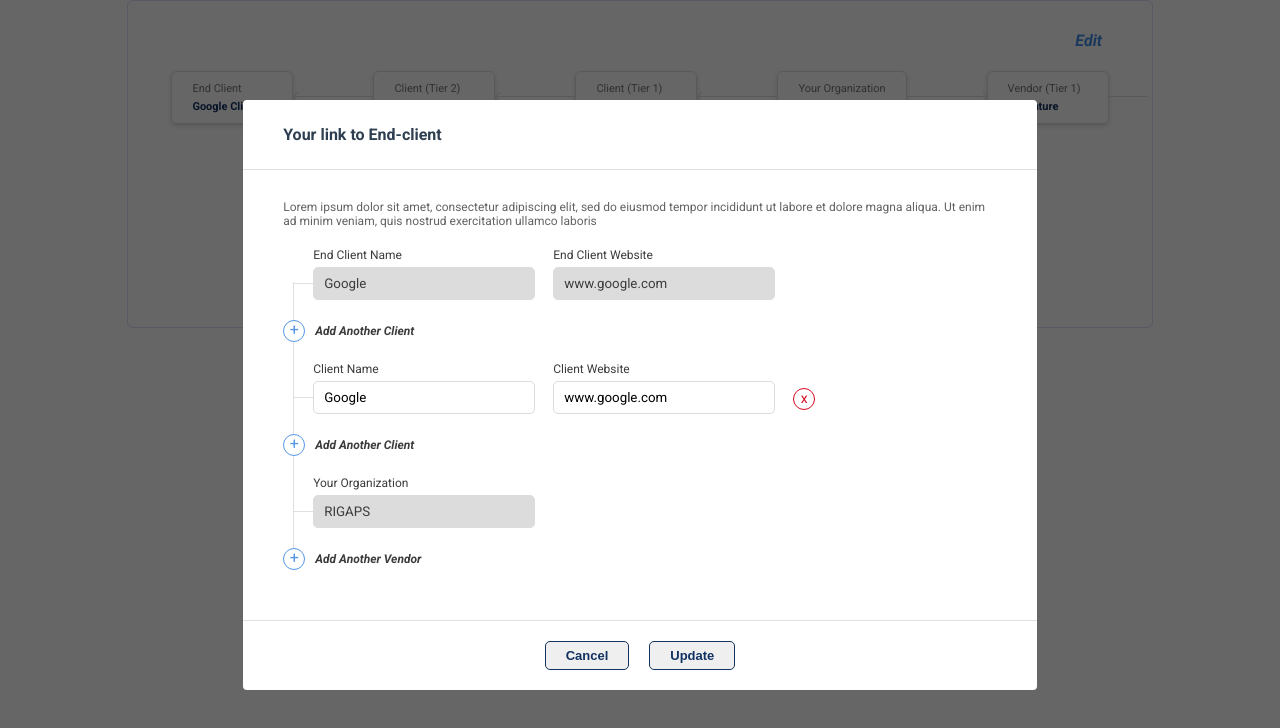
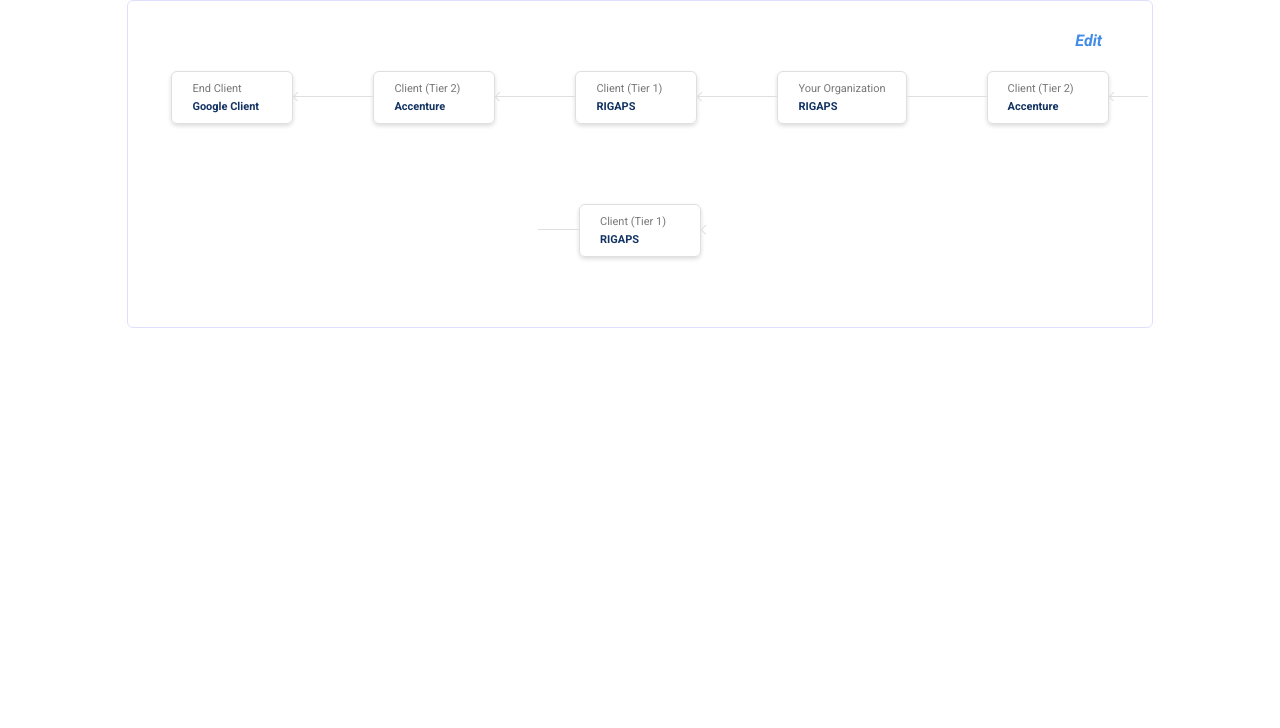
Before and after one commit to sharath0033/flow-design, a Vue app: page / in a window 1280 px wide. Shown: the top 728 px of the page. Built offline with nearby package versions, Linux system fonts and the light colour scheme.

Commit message:
Home data linked to Store and functionality completed.

```diff
--- a/src/components/Edit.vue
+++ b/src/components/Edit.vue
@@ -58,8 +58,8 @@ veniam, quis nostrud exercitation ullamco laboris</div>
       </section>
       <footer>
         <div class="btnGroup">
-          <button v-on:click="showPopupDialog = false">Cancel</button>
-          <button>Update</button>
+          <button v-on:click="hidePopupDialog">Cancel</button>
+          <button v-on:click="saveChanges">Update</button>
         </div>
       </footer>
     </div>
@@ -68,7 +68,23 @@ veniam, quis nostrud exercitation ullamco laboris</div>
 
 <script>
 export default {
-  name: 'Edit'
+  name: 'Edit',
+  data() {
+  },
+  computed: {
+
+  },
+  methods: {
+    hidePopupDialog() {
+      this.$store.dispatch('showHidePopupDialog', false)
+    },
+    saveChanges() {
+      this.$store.dispatch('saveChanges', false)
+    }
+  },
+  created() {
+
+  }
 }
 </script>
 
--- a/src/components/Home.vue
+++ b/src/components/Home.vue
@@ -1,10 +1,10 @@
 <template>
   <div id="wrapper">
     <div id="home-container">
-      <div id="editBtn" v-on:click="showPopupDialog = true">Edit</div>
+      <div id="editBtn" v-on:click="showPopupDialog">Edit</div>
       <div id="section">
 
-        <template v-for="item in data">
+        <template v-for="item in getData">
           <div class="module" :key="item.itemId">
             <div class="content" v-bind:class="typeData[item.type].class">
               <div class="type">{{ typeData[item.type].type }}</div>
@@ -12,7 +12,7 @@
             </div>
           </div>
 
-          <template v-if="item.children">
+          <template v-if="item.children.length>0">
             <div class="module" v-for="subItem in item.children" :key="subItem.subItem">
               <div class="content" v-bind:class="typeData[subItem.type].class">
                 <div class="type">{{ typeData[subItem.type].type.replace('[0]', subItem.id) }}</div>
@@ -26,7 +26,7 @@
       </div>
     </div>
 
-    <Edit v-show="showPopupDialog"/>
+    <Edit v-show="getPopupDialogState"/>
 
   </div>
 </template>
@@ -36,76 +36,34 @@ import Edit from './Edit.vue'
 
 export default {
   name: 'Home',
-  data: function() {
+  components: {
+    Edit
+  },
+  data() {
     return{
-      showPopupDialog: true,
-      typeData: {
-        "100": {
-          type: "End Client",
-          class: 'client'
-        },
-        "110": {
-          type: "Client (Tier [0])",
-          class: 'client'
-        },
-        "200": {
-          type: "Your Organization",
-          class: ''
-        },
-        "210": {
-          type: "Vendor (Tier [0])",
-          class: 'vendor'
-        }
-      },
-      data: [
-        {
-          name: "Google Client",
-          type: 100,
-          url: "www.google.com",
-          children: [
-            {
-              id: 2,
-              name: "Accenture",
-              type: 110,
-              url: "www.accenture.com"
-            },
-            {
-              id: 1,
-              name: "RIGAPS",
-              type: 110,
-              url: "www.rigaps.com"
-            }
-          ]
-        },
-        {
-          name: "RIGAPS",
-          type: 200,
-          children: [
-            {
-              id: 1,
-              name: "Accenture",
-              type: 210,
-              url: "www.accenture.com"
-            },
-            {
-              id: 2,
-              name: "RIGAPS",
-              type: 210,
-              url: "www.rigaps.com"
-            },
-            {
-              id: 3,
-              name: "RIGAPS",
-              type: 210,
-              url: "www.rigaps.com"
-            }
-          ]
-        }
-      ]
+      typeData: {},
+      data: []
     }
   },
-  components: {
-    Edit
+  computed: {
+    getPopupDialogState() {
+      return this.$store.getters.getPopupDialogState;
+    },
+    getData() {
+      return this.$store.getters.getData;
+    },
+    getTypeData() {
+      return this.$store.getters.getTypeData;
+    }
+  },
+  methods: {
+    showPopupDialog() {
+      this.$store.dispatch('showHidePopupDialog', true)
+    }
+  },
+  created() {
+    this.data = this.getData;
+    this.typeData = this.getTypeData;
   }
 }
 </script>
--- a/src/store.js
+++ b/src/store.js
@@ -5,12 +5,84 @@ Vue.use(Vuex)
 
 export default new Vuex.Store({
   state: {
-
+    showPopupDialog: false,
+      typeData: {
+        "100": {
+          type: "End Client",
+          class: 'client'
+        },
+        "110": {
+          type: "Client (Tier [0])",
+          class: 'client'
+        },
+        "200": {
+          type: "Your Organization",
+          class: ''
+        },
+        "210": {
+          type: "Vendor (Tier [0])",
+          class: 'vendor'
+        }
+      },
+      data: [
+        {
+          name: "Google Client",
+          type: 100,
+          url: "www.google.com",
+          children: [{
+              id: 2,
+              name: "Accenture",
+              type: 110,
+              url: "www.accenture.com"
+            },
+            {
+              id: 1,
+              name: "RIGAPS",
+              type: 110,
+              url: "www.rigaps.com"
+            }]
+        },
+        {
+          name: "RIGAPS",
+          type: 200,
+          children: [{
+              id: 2,
+              name: "Accenture",
+              type: 110,
+              url: "www.accenture.com"
+            },
+            {
+              id: 1,
+              name: "RIGAPS",
+              type: 110,
+              url: "www.rigaps.com"
+            }]
+        }
+      ]
   },
   mutations: {
-
+    setPopupDialogState (state, payload) {
+      state.showPopupDialog = payload
+    },
   },
   actions: {
+    showHidePopupDialog ({commit}, payload) {
+      commit('setPopupDialogState', payload)
+    },
+    saveChanges({commit}) {
 
+      commit('setPopupDialogState', false)
+    }
+  },
+  getters: {
+    getPopupDialogState: state => {
+      return state.showPopupDialog;
+    },
+    getData: state => {
+      return state.data;
+    },
+    getTypeData: state => {
+      return state.typeData;
+    }
   }
 })
```
